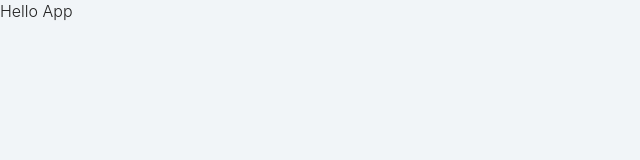
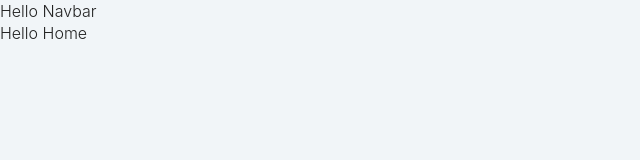
Before and after one commit to finn-01/cocktail-proj, a React (Create React App) app: page / in a window 1280 px wide. Shown: the top 160 px of the page, without its empty margins (0-640 px from the left). Built offline with nearby package versions, Linux system fonts and the light colour scheme.

Commit message:
router v-6

```diff
--- a/src/App.js
+++ b/src/App.js
@@ -1,5 +1,5 @@
 import React from "react";
-import { BrowserRouter as Router, Route, Switch } from "react-router-dom";
+import { BrowserRouter as Router, Route, Routes } from "react-router-dom";
 
 import Home from "./pages/Home";
 import About from "./pages/About";
@@ -8,7 +8,17 @@
 
 import Navbar from "./components/Navbar";
 const App = () => {
-	return <div>Hello App</div>;
+	return (
+		<Router>
+			<Navbar />
+			<Routes>
+				<Route exact path="/" element={<Home />} />
+				<Route exact path="/about" element={<About />} />
+				<Route exact path="/cocktail/:id" element={<SingleCocktail />} />
+				<Route exact path="*" element={<Error />} />
+			</Routes>
+		</Router>
+	);
 };
 
 export default App;
```
